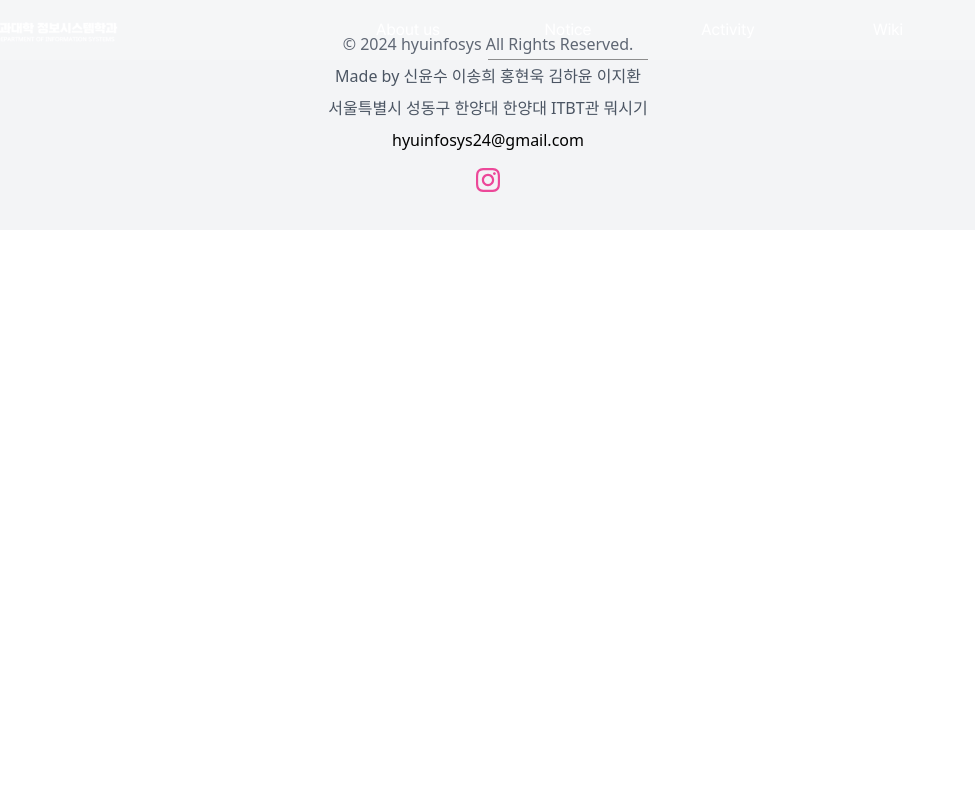
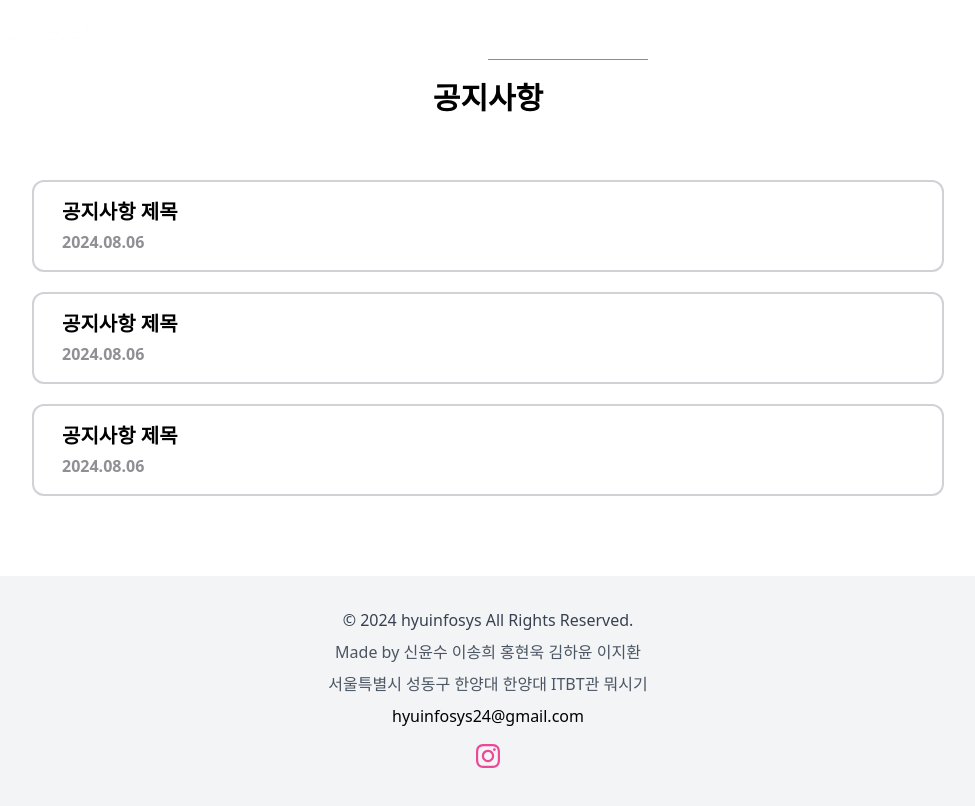
Before and after one commit to INFOSYS-HYU/front, a React (Vite) app: page /notice in a window 1280 px wide. Shown: the whole page, without its empty margins (152-1127 px from the left). Built offline with nearby package versions, Linux system fonts and the light colour scheme.

Commit message:
add noticelist page

```diff
--- a/src/App.tsx
+++ b/src/App.tsx
@@ -1,26 +1,40 @@
-import { Route, Routes } from 'react-router-dom'
-import Home from '@/pages/home'
-import Gallery from '@/pages/activitiy/gallery'
-import NavigationBar from '@/components/navbar/navbar'
-import About from './pages/about/about'
-import Organization from './pages/about/organization.tsx'
-import Footer from './components/ui/footer.tsx'
+import { Outlet, Route, Routes } from "react-router-dom";
+import Home from "@/pages/home";
+import Gallery from "@/pages/activitiy/gallery";
+import NavigationBar from "@/components/navbar/navbar";
+import About from "./pages/about/about";
+import Organization from "./pages/about/organization.tsx";
+import Footer from "./components/ui/footer.tsx";
+import NoticeList from "./pages/notice/NoticeList.tsx";
+import Notice from "./pages/notice/Notice.tsx";
+
+function Layout() {
+  return (
+    <>
+      <NavigationBar />
+      <Outlet />
+      <Footer />
+    </>
+  );
+}
 function App() {
-  return (<>
-    <NavigationBar />
+  return (
     <Routes>
-      <Route path='/' element={<Home />} />
-      <Route path='/about'>
-        <Route path='' element={<About />} />
-        <Route path='organization' element={<Organization />} />
-      </Route>
-      <Route path='/activity'>
-        <Route path='gallery' element={<Gallery />} />
+      <Route path="/" element={<Layout />}>
+        <Route index element={<Home />} />
+        <Route path="/about">
+          <Route path="" element={<About />} />
+          <Route path="organization" element={<Organization />} />
+        </Route>
+        <Route path="/activity">
+          <Route path="gallery" element={<Gallery />} />
+        </Route>
+        <Route path="/notice" element={<NoticeList />}>
+          <Route path="notice" element={<Notice />} />
+        </Route>
       </Route>
     </Routes>
-    <Footer/>
-  </>
-  )
+  );
 }
 
-export default App
+export default App;
--- /dev/null
+++ b/src/components/notice/NoticeItem.tsx
@@ -0,0 +1,16 @@
+import React from "react";
+interface NoticeItemProps {
+  title: string;
+  uploaddate: string;
+}
+
+const NoticeItem = ({ title, uploaddate }: NoticeItemProps) => {
+  return (
+    <div className="w-full px-7 py-4 border-2 border-gray-4 rounded-xl flex flex-col gap-1 duration-200 ease-in-out hover:border-black cursor-pointer ">
+      <h1 className="text-xl font-semibold">{title}</h1>
+      <p className="text-base text-gray-1 font-semibold">{uploaddate}</p>
+    </div>
+  );
+};
+
+export default NoticeItem;
--- a/src/index.css
+++ b/src/index.css
@@ -2,71 +2,86 @@
 @tailwind components;
 @tailwind utilities;
 
-
-
 @font-face {
-	font-family: 'Pretendard';
+  font-family: "Pretendard";
   font-weight: 900;
   font-display: swap;
-	src: local('Pretendard Black'), url(/assets/fonts/woff2/Pretendard-Black.woff2) format('woff2'), url(/fonts/woff/Pretendard-Black.woff) format('woff');
+  src: local("Pretendard Black"),
+    url(/assets/fonts/woff2/Pretendard-Black.woff2) format("woff2"),
+    url(/fonts/woff/Pretendard-Black.woff) format("woff");
 }
 
 @font-face {
-	font-family: 'Pretendard';
+  font-family: "Pretendard";
   font-weight: 800;
   font-display: swap;
-	src: local('Pretendard ExtraBold'), url(/assets/fonts/woff2/Pretendard-ExtraBold.woff2) format('woff2'), url(/fonts/woff/Pretendard-ExtraBold.woff) format('woff');
+  src: local("Pretendard ExtraBold"),
+    url(/assets/fonts/woff2/Pretendard-ExtraBold.woff2) format("woff2"),
+    url(/fonts/woff/Pretendard-ExtraBold.woff) format("woff");
 }
 
 @font-face {
-	font-family: 'Pretendard';
+  font-family: "Pretendard";
   font-weight: 700;
   font-display: swap;
-	src: local('Pretendard Bold'), url(/assets/fonts/woff2/Pretendard-Bold.woff2) format('woff2'), url(/fonts/woff/Pretendard-Bold.woff) format('woff');
+  src: local("Pretendard Bold"),
+    url(/assets/fonts/woff2/Pretendard-Bold.woff2) format("woff2"),
+    url(/fonts/woff/Pretendard-Bold.woff) format("woff");
 }
 
 @font-face {
-	font-family: 'Pretendard';
+  font-family: "Pretendard";
   font-weight: 600;
   font-display: swap;
-	src: local('Pretendard SemiBold'), url(/assets/fonts/woff2/Pretendard-SemiBold.woff2) format('woff2'), url(/fonts/woff/Pretendard-SemiBold.woff) format('woff');
+  src: local("Pretendard SemiBold"),
+    url(/assets/fonts/woff2/Pretendard-SemiBold.woff2) format("woff2"),
+    url(/fonts/woff/Pretendard-SemiBold.woff) format("woff");
 }
 
 @font-face {
-	font-family: 'Pretendard';
+  font-family: "Pretendard";
   font-weight: 500;
   font-display: swap;
-	src: local('Pretendard Medium'), url(/assets/fonts/woff2/Pretendard-Medium.woff2) format('woff2'), url(/fonts/woff/Pretendard-Medium.woff) format('woff');
+  src: local("Pretendard Medium"),
+    url(/assets/fonts/woff2/Pretendard-Medium.woff2) format("woff2"),
+    url(/fonts/woff/Pretendard-Medium.woff) format("woff");
 }
 
 @font-face {
-	font-family: 'Pretendard';
+  font-family: "Pretendard";
   font-weight: 400;
   font-display: swap;
-	src: local('Pretendard Regular'), url(/assets/fonts/woff2/Pretendard-Regular.woff2) format('woff2'), url(/fonts/woff/Pretendard-Regular.woff) format('woff');
+  src: local("Pretendard Regular"),
+    url(/assets/fonts/woff2/Pretendard-Regular.woff2) format("woff2"),
+    url(/fonts/woff/Pretendard-Regular.woff) format("woff");
 }
 
 @font-face {
-	font-family: 'Pretendard';
+  font-family: "Pretendard";
   font-weight: 300;
   font-display: swap;
-	src: local('Pretendard Light'), url(/assets/fonts/woff2/Pretendard-Light.woff2) format('woff2'), url(/fonts/woff/Pretendard-Light.woff) format('woff');
+  src: local("Pretendard Light"),
+    url(/assets/fonts/woff2/Pretendard-Light.woff2) format("woff2"),
+    url(/fonts/woff/Pretendard-Light.woff) format("woff");
 }
 
 @font-face {
-	font-family: 'Pretendard';
+  font-family: "Pretendard";
   font-weight: 200;
   font-display: swap;
-	src: local('Pretendard ExtraLight'), url(/assets/fonts/woff2/Pretendard-ExtraLight.woff2) format('woff2'), url(/fonts/woff/Pretendard-ExtraLight.woff) format('woff');
+  src: local("Pretendard ExtraLight"),
+    url(/assets/fonts/woff2/Pretendard-ExtraLight.woff2) format("woff2"),
+    url(/fonts/woff/Pretendard-ExtraLight.woff) format("woff");
 }
 
 @font-face {
-	font-family: 'Pretendard';
+  font-family: "Pretendard";
   font-weight: 100;
   font-display: swap;
-	src: local('Pretendard Thin'), url(/assets/fonts/woff2/Pretendard-Thin.woff2) format('woff2'), url(/fonts/woff/Pretendard-Thin.woff) format('woff');
+  src: local("Pretendard Thin"),
+    url(/assets/fonts/woff2/Pretendard-Thin.woff2) format("woff2"),
+    url(/fonts/woff/Pretendard-Thin.woff) format("woff");
 }
-
 
 body {
   -ms-overflow-style: none;
@@ -75,3 +90,8 @@ body {
 ::-webkit-scrollbar {
   display: none;
 }
+
+:root {
+  --gray-1: 240 2% 57%;
+  --gray-4: 240 6% 83%;
+}
--- /dev/null
+++ b/src/pages/notice/Notice.tsx
@@ -0,0 +1,14 @@
+import React from "react";
+
+const Notice = () => {
+  return (
+    <div className="w-notice mx-auto flex flex-col gap-16 my-20">
+      <h1 className="text-3xl font-bold text-center">공지사항</h1>
+      <div>
+        <div className="w-notice p-8 border-2 border-gray-4"></div>
+      </div>
+    </div>
+  );
+};
+
+export default Notice;
--- /dev/null
+++ b/src/pages/notice/NoticeList.tsx
@@ -0,0 +1,17 @@
+import React from "react";
+import NoticeItem from "@/components/notice/NoticeItem";
+
+const NoticeList = () => {
+  return (
+    <div className="w-noticelist mx-auto flex flex-col gap-16 my-20">
+      <h1 className="text-3xl font-bold text-center">공지사항</h1>
+      <div className="w-full flex flex-col gap-5 ">
+        <NoticeItem title="공지사항 제목" uploaddate="2024.08.06" />
+        <NoticeItem title="공지사항 제목" uploaddate="2024.08.06" />
+        <NoticeItem title="공지사항 제목" uploaddate="2024.08.06" />
+      </div>
+    </div>
+  );
+};
+
+export default NoticeList;
--- a/tailwind.config.js
+++ b/tailwind.config.js
@@ -9,6 +9,16 @@ module.exports = {
   ],
   theme: {
     extend: {
+      colors: {
+        gray: {
+          1: "hsl(var(--gray-1))",
+          4: "hsl(var(--gray-4))",
+        },
+      },
+      width: {
+        notice: "476px",
+        noticelist: "912px",
+      },
       screens: {
         mobile: "1120px",
       },
```
Lines whose indentation alone changed are shown as unchanged.
